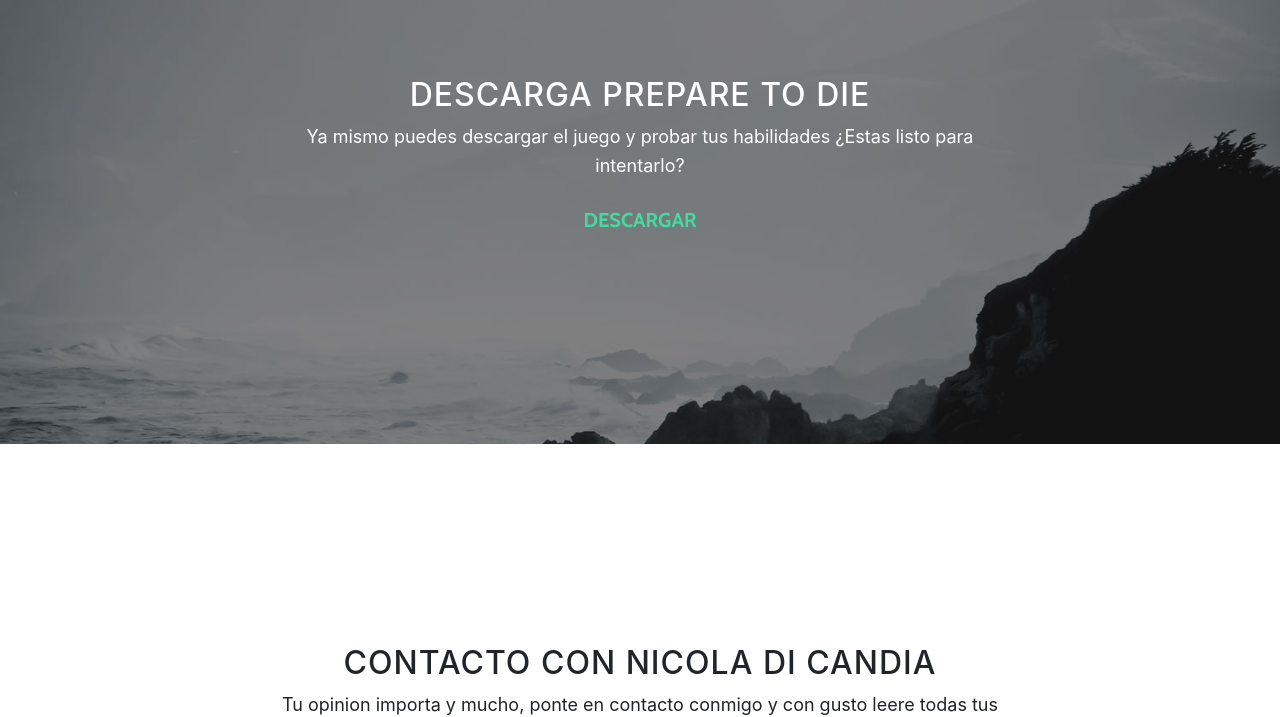
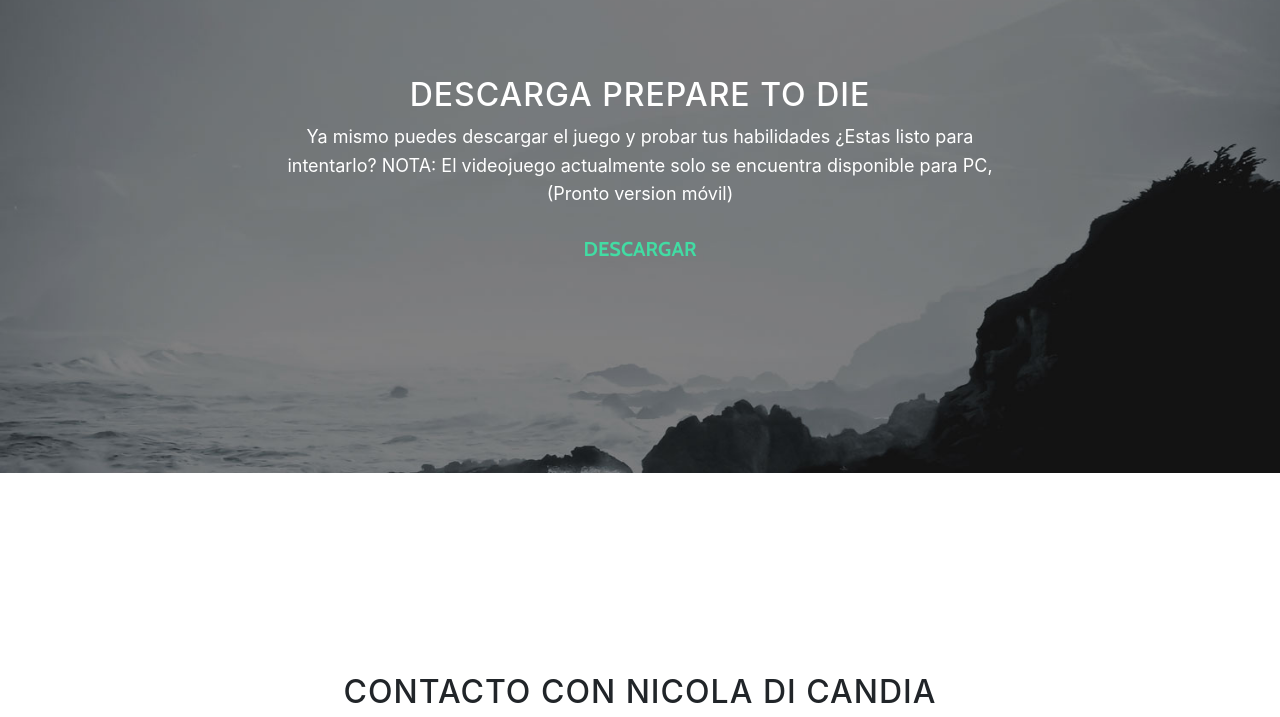
Before and after one commit to preparetodie/preparetodie, a website with bundled scripts: page index.html in a window 1280 px wide. Shown: the part 2720-3437 px from the top of the page. Built offline with nearby package versions, Linux system fonts and the light colour scheme.

Commit message:
edit of download section notes

```diff
--- a/index.html
+++ b/index.html
@@ -115,7 +115,8 @@
       <div class="container">
         <div class="col-lg-8 mx-auto">
           <h2>DESCARGA PREPARE TO DIE</h2>
-          <p>Ya mismo puedes descargar el juego y probar tus habilidades ¿Estas listo para intentarlo?</p>
+          <p>Ya mismo puedes descargar el juego y probar tus habilidades ¿Estas listo para intentarlo?
+            NOTA: El videojuego actualmente solo se encuentra disponible para PC, (Pronto version móvil)</p>
           <a target="_blank" href="https://drive.google.com/file/d/148TXm3DQ1FuocubNCYAD1HLoY_TSVLYN/view?usp=sharing" class="btn btn-default btn-lg">DESCARGAR</a>
         </div>
       </div>
```
